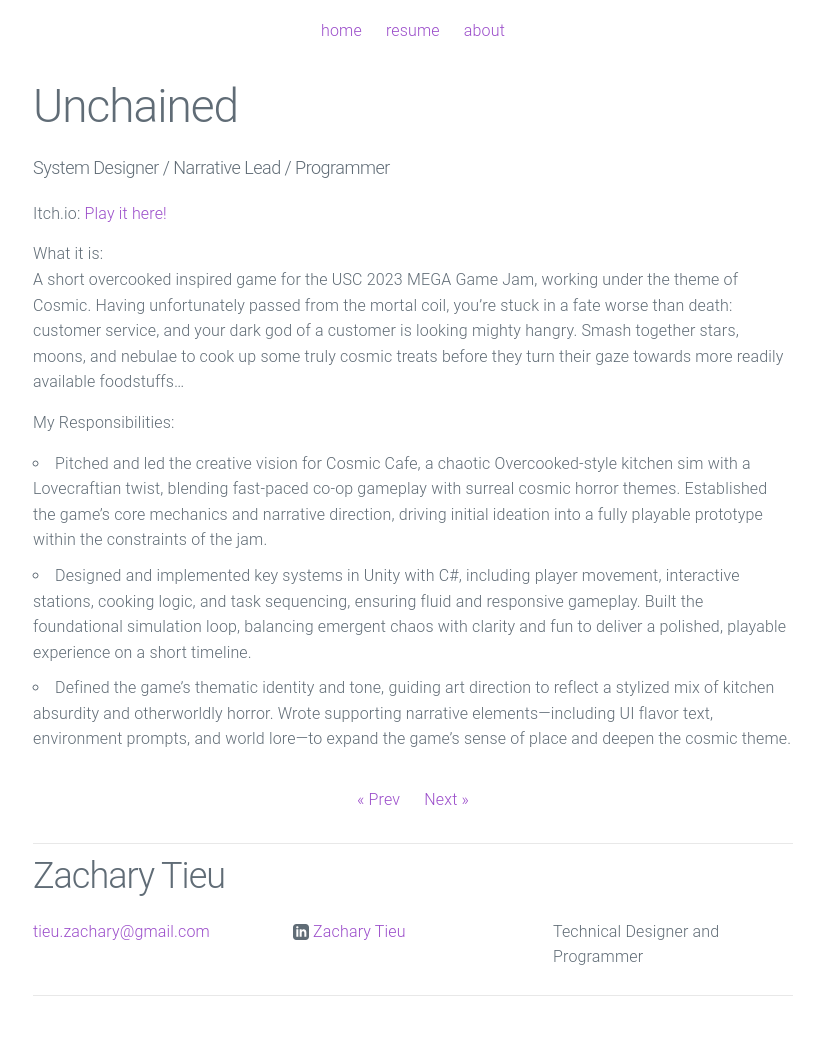
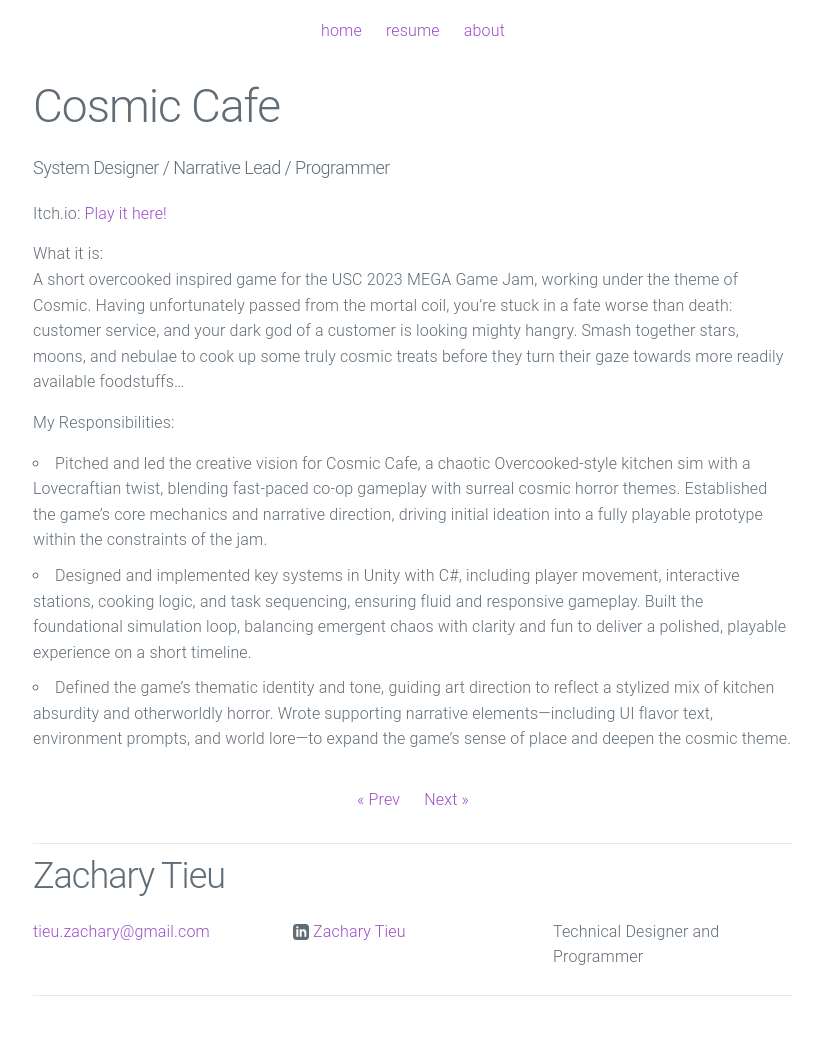
Before and after one commit to ZachTier/ZacharyTieu.github.io, a Jekyll site: the page built from _posts/2023-4-16-Cosmic-Cafe.md, in a window 1280 px wide. Shown: the whole page, without its empty margins (227-1051 px from the left). Built offline with Jekyll 4.4.1, drawn with Linux system fonts in a browser that asks for light colours.

Commit message:
Update 2023-4-16-Cosmic-Cafe.md

```diff
--- a/_posts/2023-4-16-Cosmic-Cafe.md
+++ b/_posts/2023-4-16-Cosmic-Cafe.md
@@ -1,6 +1,6 @@
 ---
 layout: post
-title:  "Unchained"
+title:  "Cosmic Cafe"
 summary: "System Designer / Narrative Lead / Programmer"
 preview: assets/CosmicCafe.png
 ---
```
